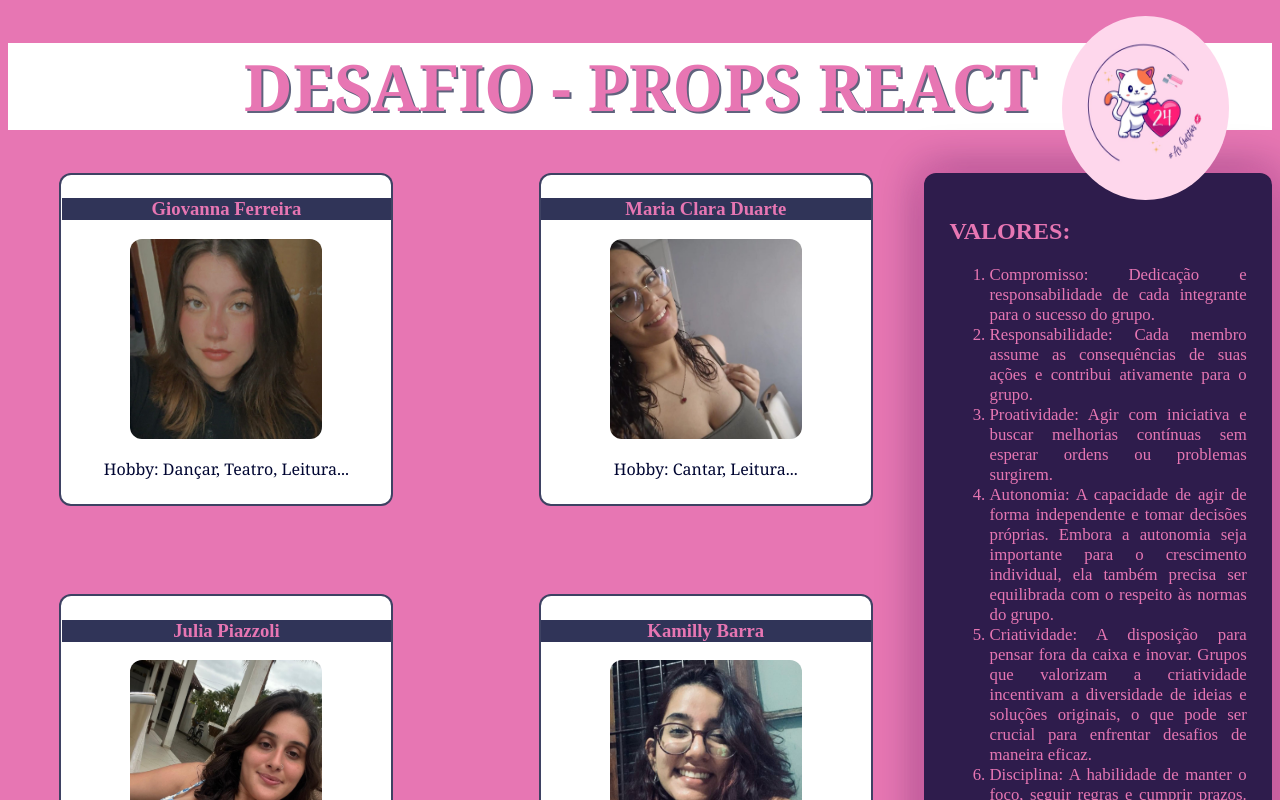
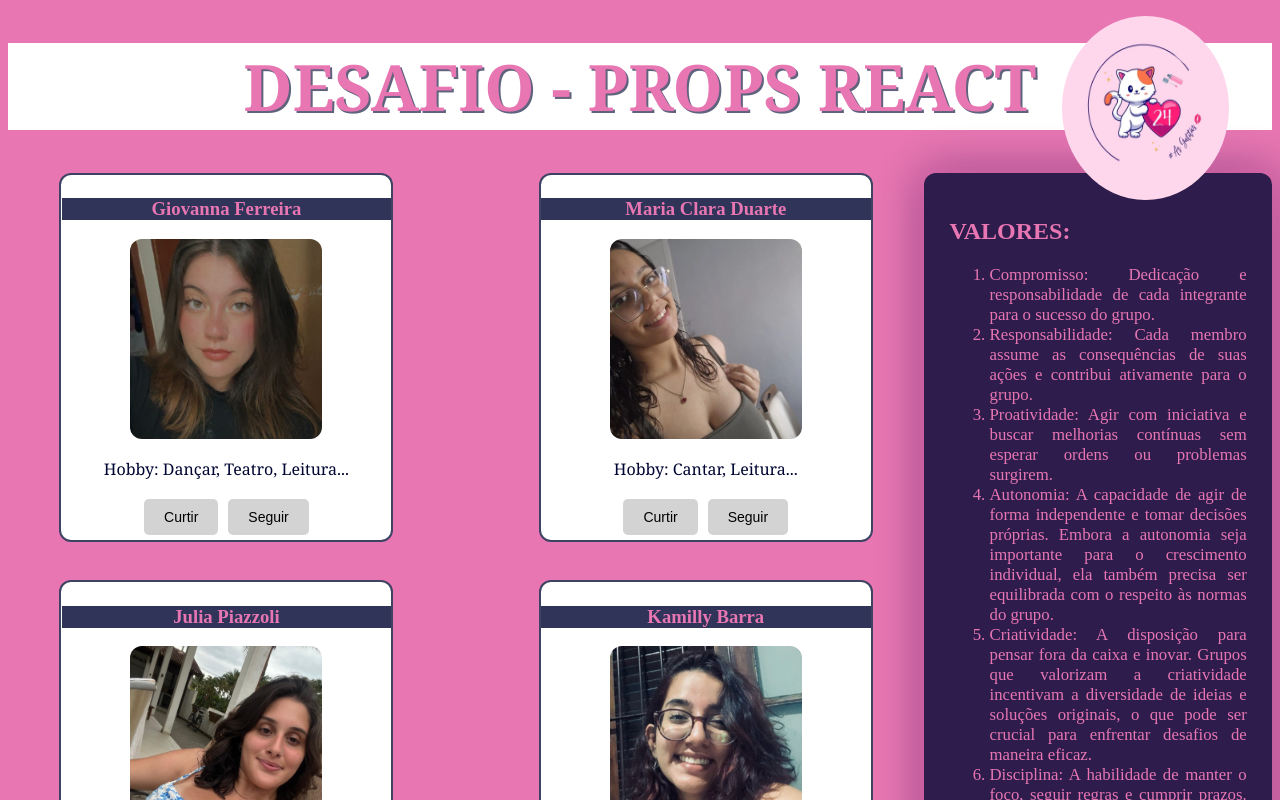
Before and after one commit to giihdot/CartaoUsuario, a React (Vite) app: page / in a window 1280 px wide. Shown: the top 800 px of the page. Built offline with nearby package versions, Linux system fonts and the light colour scheme.

Commit message:
AtualizaçãoBotao

```diff
--- a/src/App.jsx
+++ b/src/App.jsx
@@ -10,6 +10,7 @@ import Imagem_4 from "./assets/Kamilly_Img.jpeg";
 import Email from "./assets/Email_Img.jpeg";
 import Insta from "./assets/Insta_Img.jpeg";
 import Logo from "./assets/Logo_Img.jpg"
+import Seguir from "./Components/Botao";
 
 function App() {
   return (
@@ -25,6 +26,7 @@ function App() {
                 img={Imagem_1}
                 texto="Hobby: Dançar, Teatro, Leitura..."
               />
+              <Seguir/>
             </div>
           </div>
 
@@ -35,6 +37,7 @@ function App() {
                 img={Imagem_2}
                 texto="Hobby: Cantar, Leitura..."
               />
+              <Seguir/>
             </div>
           </div>
 
@@ -45,6 +48,7 @@ function App() {
                 img={Imagem_3}
                 texto="Hobby: Academia, Pilates..."
               />
+              <Seguir/>
             </div>
           </div>
 
@@ -55,6 +59,7 @@ function App() {
                 img={Imagem_4}
                 texto="Hobby: Cantar, Caminhar..."
               />
+              <Seguir/>
             </div>
           </div>
         </div>
--- a/src/Components/Botao.css
+++ b/src/Components/Botao.css
@@ -0,0 +1,38 @@
+.cartao {
+    display: flex;
+    justify-content: center;
+    gap: 10px;
+}
+
+.curtir, .seguir {
+    display: flex;
+    align-items: center;
+}
+
+button {
+    padding: 10px 20px;
+    font-size: 14px;
+    cursor: pointer;
+    border: none;
+    border-radius: 5px;
+}
+
+.curtido {
+    background-color: green;
+    color: white;
+}
+
+.nao-curtido {
+    background-color: lightgray;
+    color: black;
+}
+
+.seguindo {
+    background-color: blue; /* Altere para a cor desejada quando estiver seguindo */
+    color: white;
+}
+
+.nao-seguindo {
+    background-color: lightgray;
+    color: black;
+}
--- a/src/Components/Botao.jsx
+++ b/src/Components/Botao.jsx
@@ -2,13 +2,11 @@ import { useState } from "react";
 import "./Botao.css";
 
 function Seguir() {
-    const [curtidas, setCurtidas] = useState(0);
     const [curtido, setCurtido] = useState(false);
     const [seguindo, setSeguindo] = useState(false);
 
     // Função para lidar com o clique no botão de curtida
     function CliqueSeguir() {
-        setCurtidas(prevCurtidas => prevCurtidas + 1); // Incrementa o número de curtidas
         setCurtido(true); // Marca o botão como curtido
     }
 
@@ -20,7 +18,6 @@ function Seguir() {
     return (
         <div className="cartao">
             <div className="curtir">
-                <h2>Curtidas: {curtidas}</h2>
                 <button
                     onClick={CliqueSeguir}
                     className={curtido ? "curtido" : "nao-curtido"}
```
